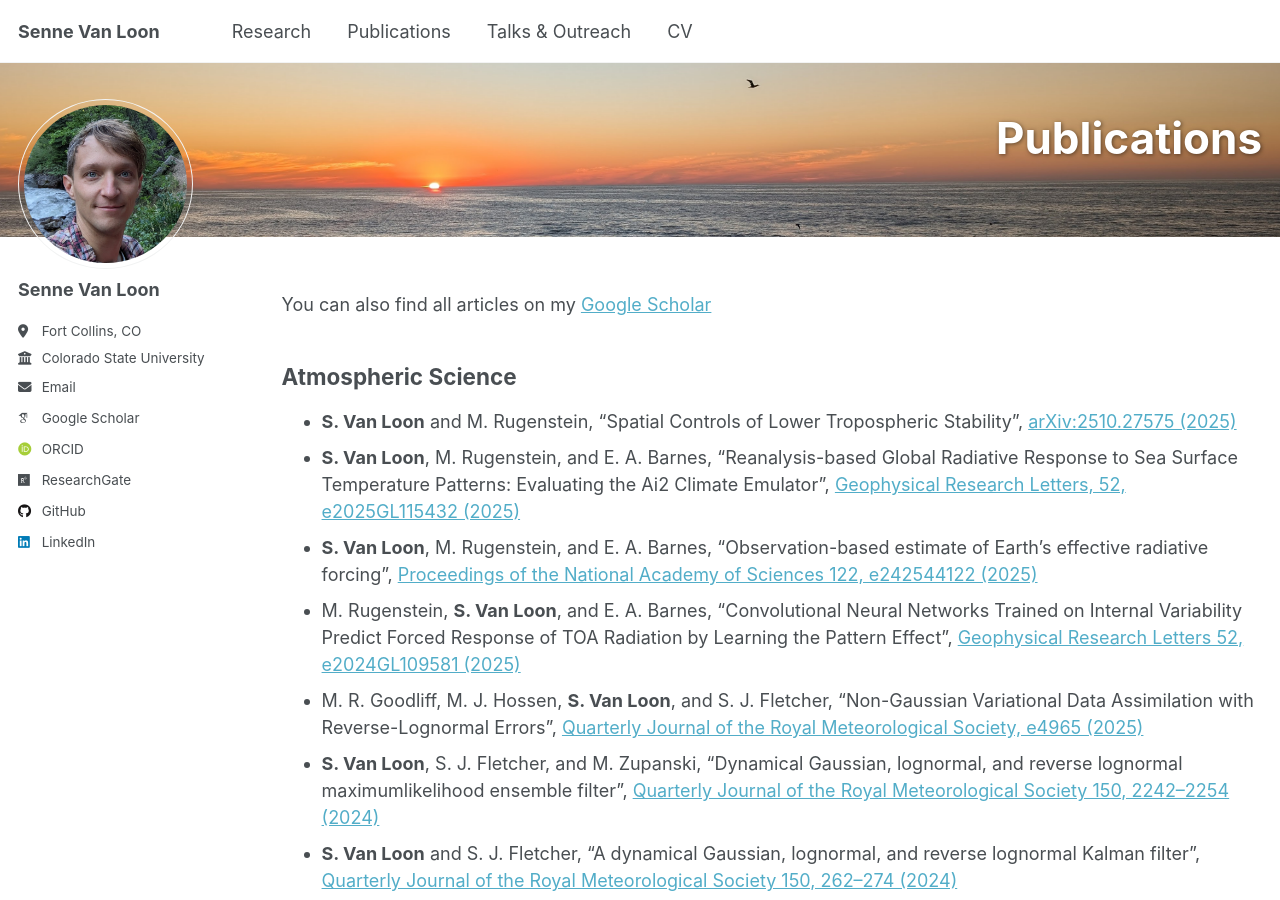
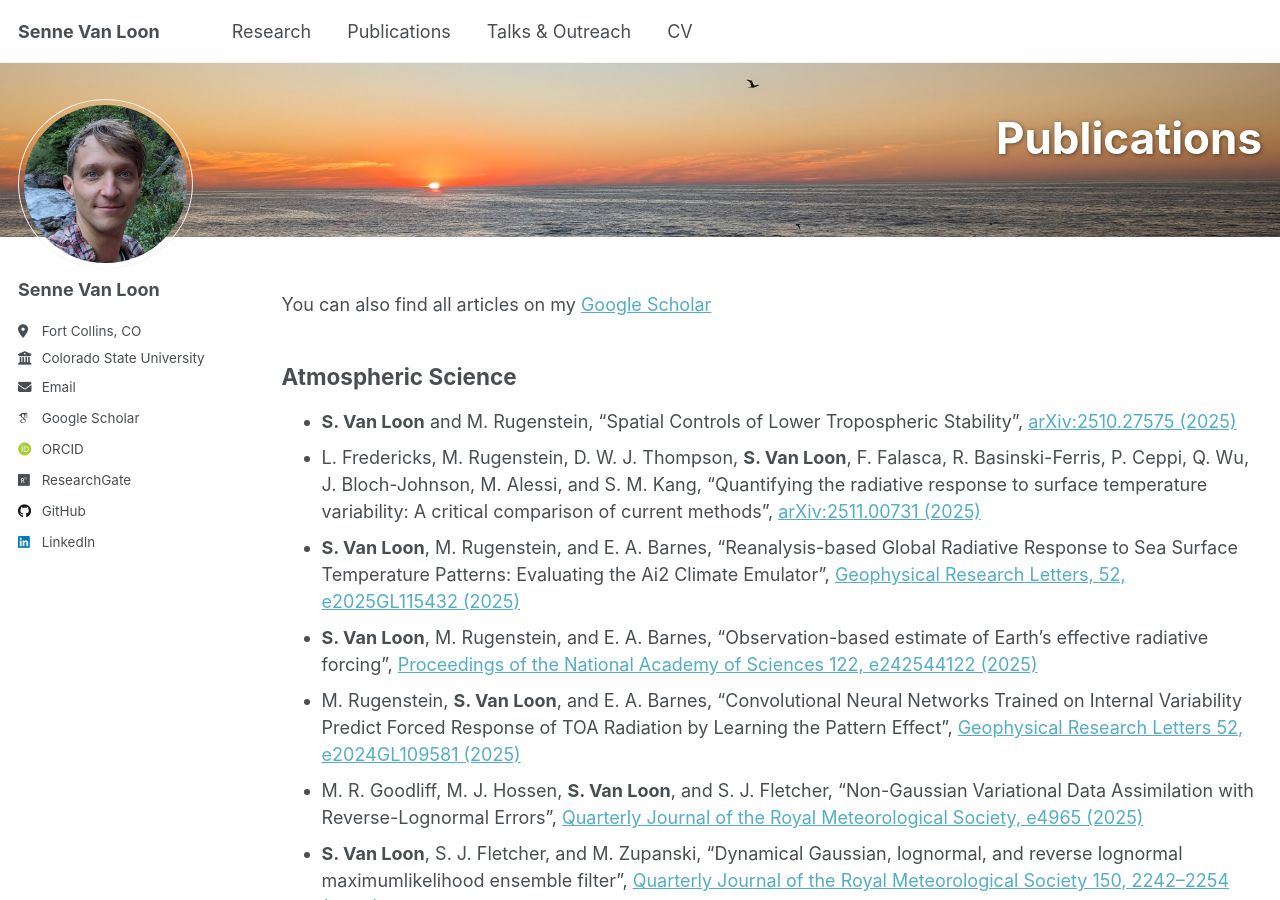
Before and after one commit to SnnVL/SnnVL.github.io, a Jekyll site: the page built from _pages/publications.md, in a window 1280 px wide and 900 px high. Built offline with Jekyll 4.4.1, drawn with Linux system fonts in a browser that asks for light colours; some web fonts are replaced.

Commit message:
Fredericks et al

```diff
--- a/_pages/publications.md
+++ b/_pages/publications.md
@@ -12,6 +12,7 @@ You can also find all articles on my [Google Scholar](https://scholar.google.com
 ## Atmospheric Science
 
 * **S. Van Loon** and M. Rugenstein, "Spatial Controls of Lower Tropospheric Stability", [arXiv:2510.27575 (2025)](https://doi.org/10.48550/arXiv.2510.27575)
+* L. Fredericks, M. Rugenstein, D. W. J. Thompson, **S. Van Loon**, F. Falasca, R. Basinski-Ferris, P. Ceppi, Q. Wu, J. Bloch-Johnson, M. Alessi, and S. M. Kang, "Quantifying the radiative response to surface temperature variability: A critical comparison of current methods", [arXiv:2511.00731 (2025)](https://doi.org/10.48550/arXiv.2511.00731)
 * **S. Van Loon**, M. Rugenstein, and E. A. Barnes, "Reanalysis-based Global Radiative Response to Sea Surface Temperature Patterns: Evaluating the Ai2 Climate Emulator", [Geophysical Research Letters, 52, e2025GL115432 (2025)](https://doi.org/10.1029/2025GL115432)
 * **S. Van Loon**, M. Rugenstein, and E. A. Barnes, "Observation-based estimate of Earth’s effective radiative forcing", [Proceedings of the National Academy of Sciences 122, e242544122 (2025)](https://doi.org/10.1073/pnas.2425445122)
 * M. Rugenstein, **S. Van Loon**, and E. A. Barnes, "Convolutional Neural Networks Trained on Internal Variability Predict Forced Response of TOA Radiation by Learning the Pattern Effect", [Geophysical Research Letters 52, e2024GL109581 (2025)](https://doi.org/10.1029/2024GL109581)
```
